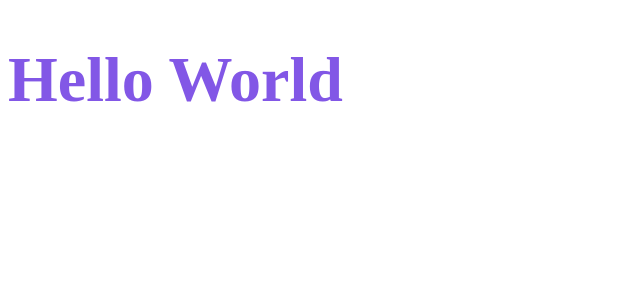
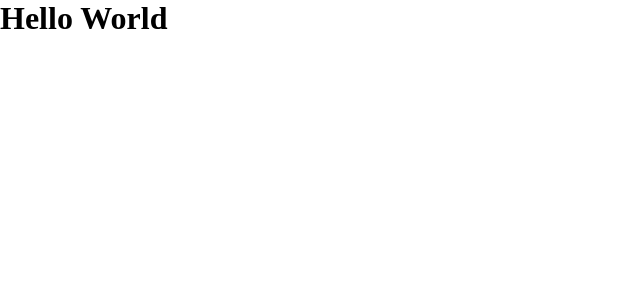
Before and after one commit to nycolexavierr/02-dtMoney, a React (Create React App) app: page / in a window 1280 px wide. Shown: the top 300 px of the page, without its empty margins (0-640 px from the left). Built offline with nearby package versions, Linux system fonts and the light colour scheme.

Commit message:
lesson: Criando estilos globais

```diff
--- a/public/index.html
+++ b/public/index.html
@@ -3,6 +3,9 @@
   <head>
     <meta charset="utf-8" />
     <meta name="viewport" content="width=device-width, initial-scale=1" />
+
+    <link rel="shortcut icon" href="favicon.png" type="image/png">
+
     <title>dtmoney</title>
   </head>
   <body>
--- a/src/App.tsx
+++ b/src/App.tsx
@@ -1,14 +1,10 @@
-import styled from 'styled-components'
-
-const Title = styled.h1`
-  font-size: 64px;
-  color: #8257e6;
-`
+import { GlobalStyle } from "./styles/global";
 
 export function App() {
   return (
     <div className="App">
-      <Title>Hello World</Title>
+      <h1>Hello World</h1>
+      <GlobalStyle/>
     </div>
   );
 }
--- /dev/null
+++ b/src/styles/global.ts
@@ -0,0 +1,46 @@
+import { createGlobalStyle } from "styled-components";
+
+export const GlobalStyle = createGlobalStyle `
+
+    :root{
+        --background: #f0f2f5;
+        --red: #E52e54;
+        --blue: #5429CC;
+        --green: #33CC95;
+
+        --blue-light: #6933FF;
+
+        --text-title: #363f5f;
+        --text-body: #969cb3;
+
+        --shape: #FFFFFF
+    }
+
+    * {
+        margin: 0;
+        padding: 0;
+        box-sizing: border-box;
+    }
+    html{
+        @media(max-width: 1080px){
+            font-size: 93.75%; // 15px
+        }
+
+        @media (max-width: 720px){
+            font-size: 85.8%; //14px
+        }
+    }
+    body{
+        background: var(---background);
+        -webkit-font-smoothing: antialiased;
+    }
+
+    button{
+        cursor: pointer;
+    }
+
+    [disabled] {
+        opacity: 0.6;
+        cursor: not-allowed;
+    }
+`
```
